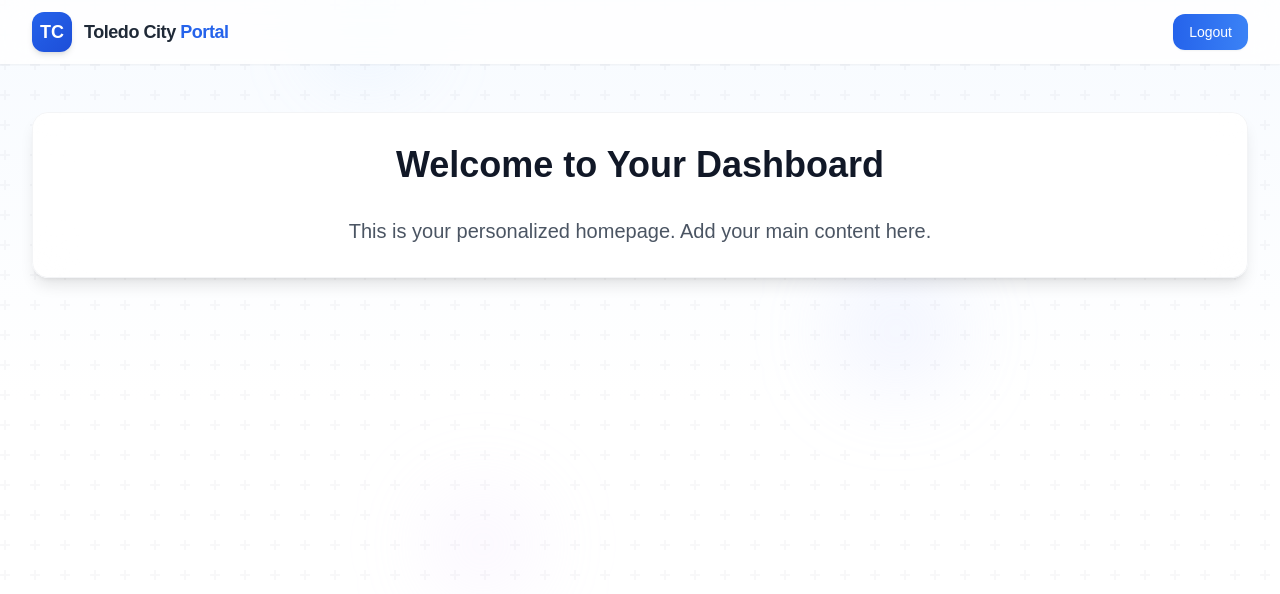
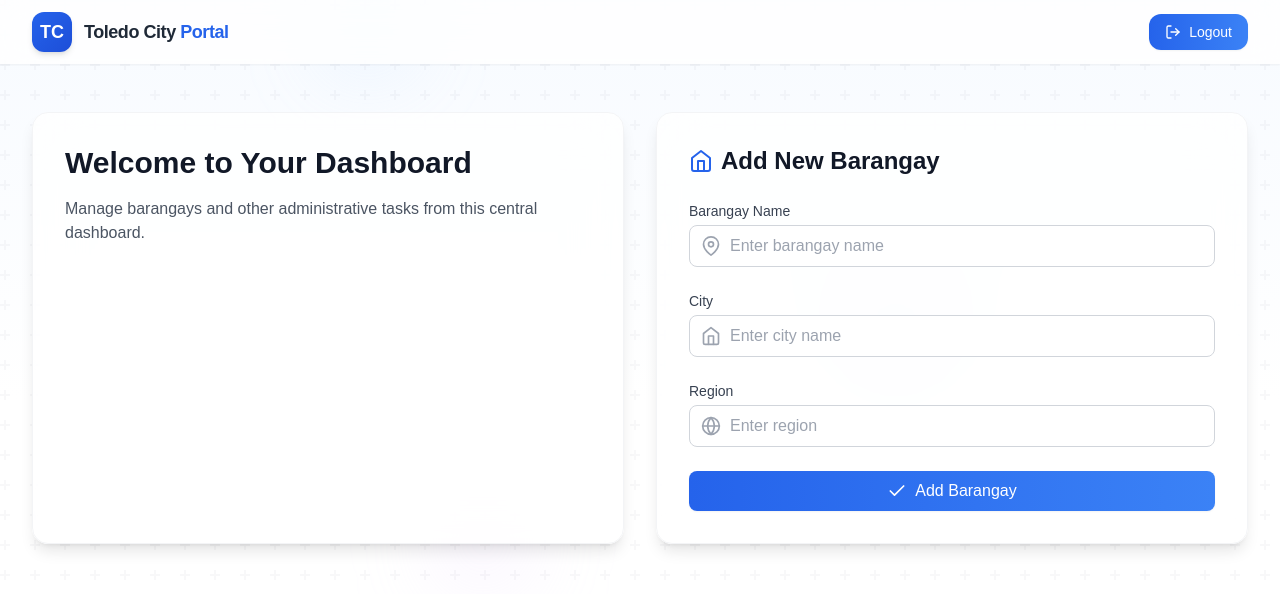
Before and after one commit to shinichikudo1st/wow-bato, a Next.js app: page /home/city-admin in a window 1280 px wide. Shown: the top 594 px of the page. Built offline with nearby package versions, Linux system fonts and the light colour scheme.

Commit message:
barangay form component

```diff
--- a/app/home/city-admin/page.tsx
+++ b/app/home/city-admin/page.tsx
@@ -1,83 +1,30 @@
 "use client";
 
-import Image from "next/image";
 import AuthBackground from "@/components/auth/authBackground";
-import Link from "next/link";
-import { useRouter } from "next/navigation";
+import Navbar from "@/components/reusable/navbar";
+import AddBarangayForm from "@/components/barangay-admin/addBarangayForm";
 
 export default function CityAdminPage() {
-  const router = useRouter();
-
-  const handleLogout = async () => {
-    try {
-      const response = await fetch("http://localhost:8080/api/v1/user/logout", {
-        method: "POST",
-        credentials: "include",
-      });
-      if (response.ok) {
-        router.push("/authentication/login");
-      }
-    } catch (error) {
-      console.error("Error logging out:", error);
-    }
-  };
-
   return (
     <div className="relative min-h-screen bg-gradient-to-b from-blue-50/50 via-white to-white">
       <AuthBackground />
+      <Navbar />
 
-      {/* Navbar */}
-      <nav className="relative z-10 bg-white/80 backdrop-blur-md shadow-sm">
-        <div className="max-w-7xl mx-auto px-4 sm:px-6 lg:px-8">
-          <div className="flex justify-between items-center h-16">
-            {/* Logo */}
-            <Link href="/home" className="flex items-center space-x-3 group">
-              <div className="w-10 h-10 bg-gradient-to-br from-blue-600 to-blue-700 rounded-xl flex items-center justify-center shadow-md transition-transform duration-300 group-hover:scale-105">
-                <span className="text-white font-bold text-lg">TC</span>
-              </div>
-              <span className="text-lg font-semibold text-gray-800 tracking-tight">
-                Toledo City <span className="text-blue-600">Portal</span>
-              </span>
-            </Link>
-
-            {/* Right side nav items */}
-            <div className="flex items-center">
-              <button
-                onClick={handleLogout}
-                className="inline-flex items-center px-4 py-2 rounded-xl text-sm font-medium text-white
-                  bg-gradient-to-r from-blue-600 to-blue-500
-                  hover:from-blue-700 hover:to-blue-600
-                  transition-all duration-300
-                  shadow-sm hover:shadow-md
-                  transform hover:-translate-y-0.5"
-              >
-                Logout
-              </button>
-            </div>
-          </div>
-        </div>
-      </nav>
-
-      {/* Main Content */}
       <main className="relative z-10 max-w-7xl mx-auto px-4 sm:px-6 lg:px-8 py-12">
-        <div
-          className="bg-white py-8 px-4 shadow-lg rounded-2xl sm:px-10
-          border border-gray-100
-          backdrop-blur-xl
-          bg-opacity-80
-          hover:shadow-xl
-          transition-all duration-300
-          relative
-          before:absolute before:inset-0 before:-z-10 before:bg-white/40 before:backdrop-blur-xl before:rounded-2xl"
-        >
-          <div className="text-center">
-            <h1 className="text-4xl font-bold text-gray-900 mb-8">
+        <div className="grid gap-8 md:grid-cols-2">
+          {/* Welcome Section */}
+          <div className="bg-white p-8 shadow-lg rounded-2xl border border-gray-100 backdrop-blur-xl bg-opacity-80 hover:shadow-xl transition-all duration-300">
+            <h1 className="text-3xl font-bold text-gray-900 mb-4">
               Welcome to Your Dashboard
             </h1>
-            <p className="text-xl text-gray-600">
-              This is your personalized homepage. Add your main content here.
+            <p className="text-gray-600">
+              Manage barangays and other administrative tasks from this central
+              dashboard.
             </p>
           </div>
+
+          {/* Add Barangay Form */}
+          <AddBarangayForm />
         </div>
       </main>
     </div>
--- /dev/null
+++ b/components/barangay-admin/addBarangayForm.tsx
@@ -0,0 +1,172 @@
+"use client";
+
+import { useState } from "react";
+import { FiMapPin, FiHome, FiGlobe, FiCheck, FiLoader } from "react-icons/fi";
+import ErrorMessage from "../ui/error";
+import SuccessMessage from "../ui/success";
+import { AddBarangayFormData } from "@/types/barangayTypes";
+import { addBarangay } from "@/libs/barangay";
+
+export default function AddBarangayForm() {
+  const [formData, setFormData] = useState<AddBarangayFormData>({
+    name: "",
+    city: "",
+    region: "",
+  });
+  const [isSubmitting, setIsSubmitting] = useState(false);
+  const [error, setError] = useState<string | null>(null);
+  const [success, setSuccess] = useState<string | null>(null);
+
+  const handleSubmit = async (e: React.FormEvent) => {
+    e.preventDefault();
+    setIsSubmitting(true);
+    setError(null);
+    setSuccess(null);
+
+    try {
+      const data = await addBarangay(formData);
+
+      setSuccess(data.message);
+      setFormData({ name: "", city: "", region: "" });
+    } catch (error) {
+      setError(
+        error instanceof Error ? error.message : "An unknown error occurred"
+      );
+    } finally {
+      setIsSubmitting(false);
+      setTimeout(() => {
+        setError(null);
+        setSuccess(null);
+      }, 2000);
+    }
+  };
+
+  const resetMessages = () => {
+    setError(null);
+    setSuccess(null);
+  };
+
+  return (
+    <div className="bg-white p-8 shadow-lg rounded-2xl border border-gray-100 backdrop-blur-xl bg-opacity-80 hover:shadow-xl transition-all duration-300">
+      <h2 className="text-2xl font-semibold text-gray-900 mb-6 flex items-center">
+        <FiHome className="mr-2 text-blue-600" />
+        Add New Barangay
+      </h2>
+
+      {/* Error Message */}
+      {error && <ErrorMessage error={error} setError={setError} />}
+
+      {/* Success Message */}
+      {success && <SuccessMessage success={success} setSuccess={setSuccess} />}
+
+      <form
+        onSubmit={handleSubmit}
+        className="space-y-6"
+        onChange={resetMessages}
+      >
+        <div>
+          <label
+            htmlFor="name"
+            className="block text-sm font-medium text-gray-700 mb-1"
+          >
+            Barangay Name
+          </label>
+          <div className="relative">
+            <div className="absolute inset-y-0 left-0 pl-3 flex items-center pointer-events-none">
+              <FiMapPin className="h-5 w-5 text-gray-400" />
+            </div>
+            <input
+              type="text"
+              id="name"
+              name="name"
+              value={formData.name}
+              onChange={(e) =>
+                setFormData({ ...formData, name: e.target.value })
+              }
+              className="w-full pl-10 pr-4 py-2 border border-gray-300 rounded-lg focus:ring-2 focus:ring-blue-500 focus:border-blue-500 transition-colors"
+              placeholder="Enter barangay name"
+              required
+            />
+          </div>
+        </div>
+
+        <div>
+          <label
+            htmlFor="city"
+            className="block text-sm font-medium text-gray-700 mb-1"
+          >
+            City
+          </label>
+          <div className="relative">
+            <div className="absolute inset-y-0 left-0 pl-3 flex items-center pointer-events-none">
+              <FiHome className="h-5 w-5 text-gray-400" />
+            </div>
+            <input
+              type="text"
+              id="city"
+              name="city"
+              value={formData.city}
+              onChange={(e) =>
+                setFormData({ ...formData, city: e.target.value })
+              }
+              className="w-full pl-10 pr-4 py-2 border border-gray-300 rounded-lg focus:ring-2 focus:ring-blue-500 focus:border-blue-500 transition-colors"
+              placeholder="Enter city name"
+              required
+            />
+          </div>
+        </div>
+
+        <div>
+          <label
+            htmlFor="region"
+            className="block text-sm font-medium text-gray-700 mb-1"
+          >
+            Region
+          </label>
+          <div className="relative">
+            <div className="absolute inset-y-0 left-0 pl-3 flex items-center pointer-events-none">
+              <FiGlobe className="h-5 w-5 text-gray-400" />
+            </div>
+            <input
+              type="text"
+              id="region"
+              name="region"
+              value={formData.region}
+              onChange={(e) =>
+                setFormData({ ...formData, region: e.target.value })
+              }
+              className="w-full pl-10 pr-4 py-2 border border-gray-300 rounded-lg focus:ring-2 focus:ring-blue-500 focus:border-blue-500 transition-colors"
+              placeholder="Enter region"
+              required
+            />
+          </div>
+        </div>
+
+        <button
+          type="submit"
+          disabled={isSubmitting}
+          className="w-full px-4 py-2 text-white font-medium rounded-lg
+            bg-gradient-to-r from-blue-600 to-blue-500
+            hover:from-blue-700 hover:to-blue-600
+            transition-all duration-300
+            shadow-sm hover:shadow-md
+            transform hover:-translate-y-0.5
+            disabled:opacity-50 disabled:cursor-not-allowed
+            flex items-center justify-center space-x-2"
+        >
+          {isSubmitting ? (
+            <>
+              <FiLoader className="w-5 h-5 animate-spin" />
+              <span>Adding Barangay...</span>
+            </>
+          ) : (
+            <>
+              <FiCheck className="w-5 h-5" />
+              <span>Add Barangay</span>
+            </>
+          )}
+        </button>
+      </form>
+    </div>
+  );
+}
--- /dev/null
+++ b/components/reusable/navbar.tsx
@@ -0,0 +1,58 @@
+"use client";
+
+import Link from "next/link";
+import { useRouter } from "next/navigation";
+import { FiLogOut } from "react-icons/fi";
+
+export default function Navbar() {
+  const router = useRouter();
+
+  const handleLogout = async () => {
+    try {
+      const response = await fetch("http://localhost:8080/api/v1/user/logout", {
+        method: "POST",
+        credentials: "include",
+      });
+      if (response.ok) {
+        router.push("/authentication/login");
+      }
+    } catch (error) {
+      console.error("Error logging out:", error);
+    }
+  };
+
+  return (
+    <nav className="relative z-10 bg-white/80 backdrop-blur-md shadow-sm">
+      <div className="max-w-7xl mx-auto px-4 sm:px-6 lg:px-8">
+        <div className="flex justify-between items-center h-16">
+          {/* Logo */}
+          <Link href="/home" className="flex items-center space-x-3 group">
+            <div className="w-10 h-10 bg-gradient-to-br from-blue-600 to-blue-700 rounded-xl flex items-center justify-center shadow-md transition-transform duration-300 group-hover:scale-105">
+              <span className="text-white font-bold text-lg">TC</span>
+            </div>
+            <span className="text-lg font-semibold text-gray-800 tracking-tight">
+              Toledo City <span className="text-blue-600">Portal</span>
+            </span>
+          </Link>
+
+          {/* Right side nav items */}
+          <div className="flex items-center">
+            <button
+              onClick={handleLogout}
+              className="inline-flex items-center px-4 py-2 rounded-xl text-sm font-medium text-white
+                bg-gradient-to-r from-blue-600 to-blue-500
+                hover:from-blue-700 hover:to-blue-600
+                transition-all duration-300
+                shadow-sm hover:shadow-md
+                transform hover:-translate-y-0.5
+                space-x-2"
+            >
+              <FiLogOut className="h-4 w-4" />
+              <span>Logout</span>
+            </button>
+          </div>
+        </div>
+      </div>
+    </nav>
+  );
+}
```
